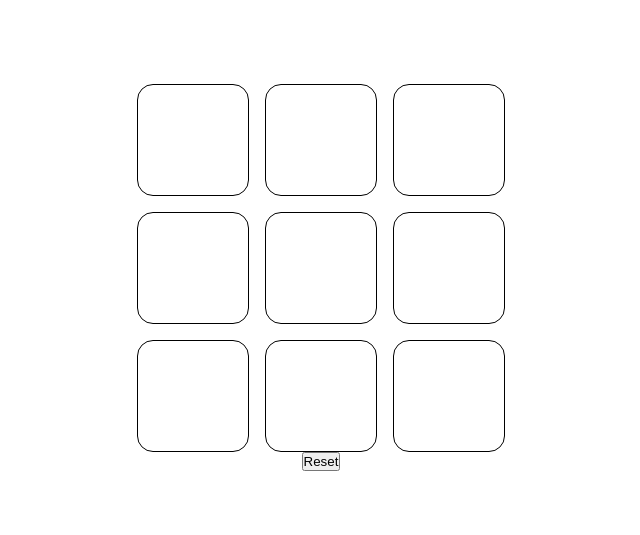
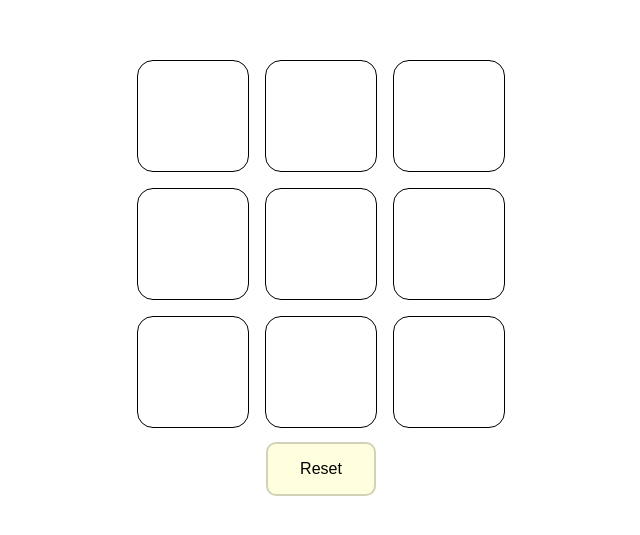
Before and after one commit to Cyr2/MorpionAI, a website built with Vite: page index.html in a window 1280 px wide. Shown: the part 123-658 px from the top of the page, without its empty margins (319-959 px from the left). Built offline with nearby package versions, Linux system fonts and the light colour scheme.

Commit message:
Adding a little style 🤏

```diff
--- a/style.css
+++ b/style.css
@@ -34,3 +34,23 @@ body {
   text-align: center;
   font-size: 5rem;
 }
+
+.reset {
+  margin-top: 1rem;
+  padding: 1rem 2rem;
+  background-color: #ffffdf;
+  color: black;
+  border: none;
+  border-radius: 0.5rem;
+  font-size: 1rem;
+  cursor: pointer;
+  box-shadow: 0 0 0 2px #d2d2b7;
+}
+
+.reset:hover {
+  background-color: #ffffdf68;
+}
+
+.reset:active {
+  background: none;
+}
```
